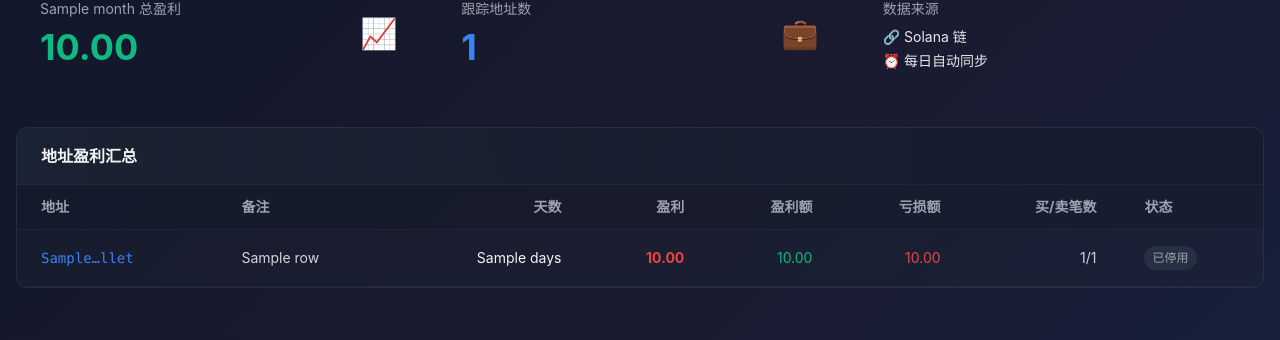
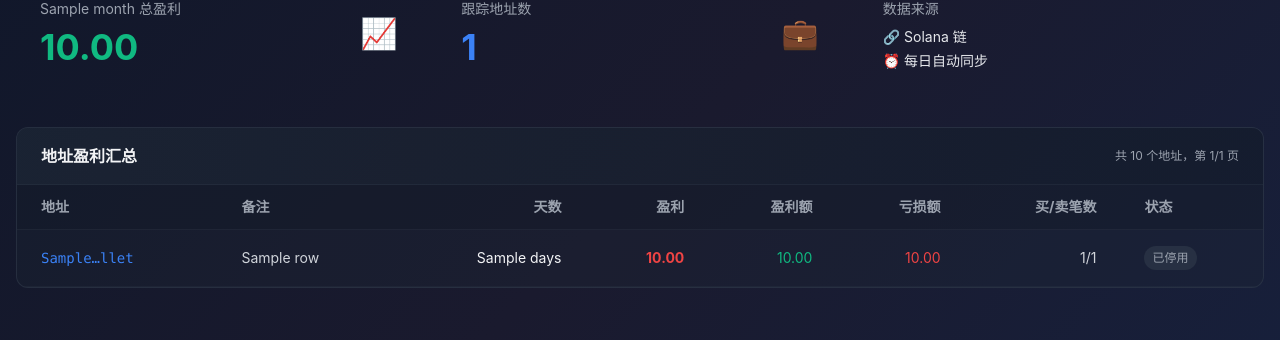
Before and after one commit to zhibite/solFnl, a FastAPI app: template app/templates/index.html in a window 1280 px wide. Shown: the part 214-554 px from the top of the page. Run offline with FastAPI, Linux system fonts and the light colour scheme; the template is opened without the code that fills it: most values are stand-ins (such as "Sample title", 1, 10 or a date in 2020); some libraries are stand-ins or nearby versions.

Commit message:
feat: overview pagination (50 per page); fix compose db volume and env_file

```diff
--- a/app/app.py
+++ b/app/app.py
@@ -243,6 +243,9 @@ async def home(request: Request):
     db = get_db()
     wallets = [dict(w) for w in db.list_wallets()]
     month = request.query_params.get("month") or _target_months(0)[0]
+    page = int(request.query_params.get("page", 1))
+    per_page = 50
+
     summaries = [dict(s) for s in db.get_all_summaries(month)]
     by_addr = {str(w["address"]): dict(w) for w in wallets}
     rows = []
@@ -252,15 +255,35 @@ async def home(request: Request):
         row_dict["label"] = wallet_info.get("label", "")
         row_dict["enabled"] = wallet_info.get("enabled", 0)
         rows.append(row_dict)
-    total = sum(float(r.get("realized_profit", 0)) for r in rows)
+
+    total_rows = len(rows)
+    total_pages = (total_rows + per_page - 1) // per_page
+
+    # 确保页数有效
+    if page < 1:
+        page = 1
+    elif page > total_pages and total_pages > 0:
+        page = total_pages
+
+    start_idx = (page - 1) * per_page
+    end_idx = start_idx + per_page
+    paginated_rows = rows[start_idx:end_idx]
+
+    total = sum(float(r.get("realized_profit", 0)) for r in paginated_rows)
     months = _target_months(6)
     context = _make_json_safe({
         "title": "地址盈利总览",
         "authed": is_authed(request),
-        "rows": rows,
+        "rows": paginated_rows,
         "month": str(month),
         "total": float(total),
         "months": months,
+        "pagination": {
+            "page": page,
+            "per_page": per_page,
+            "total": total_rows,
+            "total_pages": total_pages,
+        },
     })
     context["request"] = request
     return templates.TemplateResponse(request, "index.html", context)
--- a/app/templates/index.html
+++ b/app/templates/index.html
@@ -52,8 +52,11 @@
 
 <!-- 主表格 -->
 <div class="bg-gray-800/30 rounded-xl border border-gray-700/50 overflow-hidden card-hover">
-    <div class="bg-gradient-to-r from-gray-800/50 to-gray-900/50 px-6 py-4 border-b border-gray-700/30">
+    <div class="bg-gradient-to-r from-gray-800/50 to-gray-900/50 px-6 py-4 border-b border-gray-700/30 flex justify-between items-center">
         <h2 class="font-semibold">地址盈利汇总</h2>
+        {% if pagination.total > 0 %}
+        <span class="text-xs text-gray-400">共 {{ pagination.total }} 个地址，第 {{ pagination.page }}/{{ pagination.total_pages }} 页</span>
+        {% endif %}
     </div>
     <div class="overflow-x-auto">
         <table class="w-full text-sm">
@@ -98,5 +101,48 @@
             </tbody>
         </table>
     </div>
+
+    <!-- 分页控件 -->
+    {% if pagination.total_pages > 1 %}
+    <div class="flex justify-center items-center gap-2 px-6 py-4 border-t border-gray-700/30 bg-gray-900/20">
+        {% if pagination.page > 1 %}
+        <a href="?month={{ month }}&page=1" class="px-3 py-1.5 rounded-lg bg-gray-700/50 hover:bg-gray-700 text-gray-300 hover:text-white text-xs font-medium transition">首页</a>
+        <a href="?month={{ month }}&page={{ pagination.page - 1 }}" class="px-3 py-1.5 rounded-lg bg-gray-700/50 hover:bg-gray-700 text-gray-300 hover:text-white text-xs font-medium transition">上一页</a>
+        {% else %}
+        <span class="px-3 py-1.5 rounded-lg bg-gray-700/20 text-gray-600 text-xs font-medium cursor-not-allowed">首页</span>
+        <span class="px-3 py-1.5 rounded-lg bg-gray-700/20 text-gray-600 text-xs font-medium cursor-not-allowed">上一页</span>
+        {% endif %}
+
+        <!-- 页码显示 -->
+        <div class="flex gap-1">
+            {% set start_page = [1, pagination.page - 2] | max %}
+            {% set end_page = [pagination.total_pages, pagination.page + 2] | min %}
+
+            {% if start_page > 1 %}
+            <span class="px-2 py-1.5 text-gray-500 text-xs">...</span>
+            {% endif %}
+
+            {% for p in range(start_page, end_page + 1) %}
+                {% if p == pagination.page %}
+                <span class="px-3 py-1.5 rounded-lg bg-primary/50 text-primary text-xs font-bold">{{ p }}</span>
+                {% else %}
+                <a href="?month={{ month }}&page={{ p }}" class="px-3 py-1.5 rounded-lg bg-gray-700/50 hover:bg-gray-700 text-gray-300 hover:text-white text-xs font-medium transition">{{ p }}</a>
+                {% endif %}
+            {% endfor %}
+
+            {% if end_page < pagination.total_pages %}
+            <span class="px-2 py-1.5 text-gray-500 text-xs">...</span>
+            {% endif %}
+        </div>
+
+        {% if pagination.page < pagination.total_pages %}
+        <a href="?month={{ month }}&page={{ pagination.page + 1 }}" class="px-3 py-1.5 rounded-lg bg-gray-700/50 hover:bg-gray-700 text-gray-300 hover:text-white text-xs font-medium transition">下一页</a>
+        <a href="?month={{ month }}&page={{ pagination.total_pages }}" class="px-3 py-1.5 rounded-lg bg-gray-700/50 hover:bg-gray-700 text-gray-300 hover:text-white text-xs font-medium transition">末页</a>
+        {% else %}
+        <span class="px-3 py-1.5 rounded-lg bg-gray-700/20 text-gray-600 text-xs font-medium cursor-not-allowed">下一页</span>
+        <span class="px-3 py-1.5 rounded-lg bg-gray-700/20 text-gray-600 text-xs font-medium cursor-not-allowed">末页</span>
+        {% endif %}
+    </div>
+    {% endif %}
 </div>
 {% endblock %}
```
Also changed, not shown: docker-compose.yml (+12 -4 lines).
